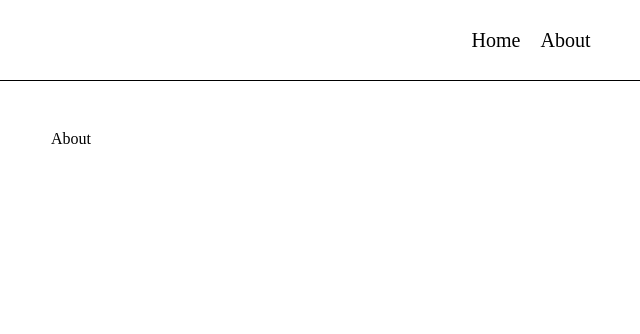
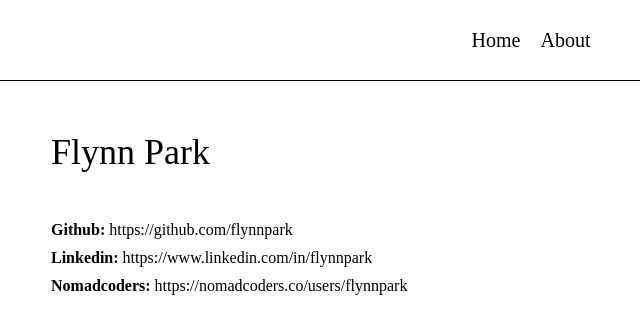
Before and after one commit to flynnpark/nomad-books, a Next.js app: page /about in a window 1280 px wide. Shown: the top 334 px of the page, without its empty margins (109-749 px from the left). Built offline with nearby package versions, Linux system fonts and the light colour scheme.

Commit message:
:sparkles: 어바웃 페이지 작업

```diff
--- a/src/components/Header/Menu.tsx
+++ b/src/components/Header/Menu.tsx
@@ -1,7 +1,7 @@
 import Link from 'next/link';
 import { PropsWithChildren } from 'react';
 
-import { MenuItem } from './styled';
+import { MenuItem } from './styles';
 
 interface Props extends PropsWithChildren {
   to: string;
--- a/src/components/Header/index.tsx
+++ b/src/components/Header/index.tsx
@@ -1,5 +1,5 @@
 import Menu from './Menu';
-import { MenuItems, Navigator } from './styled';
+import { MenuItems, Navigator } from './styles';
 
 function Header() {
   return (
--- /dev/null
+++ b/src/components/Header/styles.ts
@@ -0,0 +1,30 @@
+import styled from 'styled-components';
+
+import { MAX_WIDTH } from '~/constants';
+
+export const Navigator = styled.nav`
+  display: flex;
+  justify-content: center;
+  align-items: center;
+  padding: 30px 0;
+  border-bottom: 1px solid;
+`;
+
+export const MenuContainer = styled.div`
+  display: flex;
+  max-width: ${MAX_WIDTH}px;
+  margin: auto;
+`;
+
+export const MenuItems = styled.ul`
+  display: flex;
+  font-size: 20px;
+`;
+
+export const MenuItem = styled.li`
+  position: relative;
+  font-weight: 500;
+  :not([hidden]) ~ :not([hidden]) {
+    margin-left: 20px;
+  }
+`;
--- a/src/components/ListsItem/index.tsx
+++ b/src/components/ListsItem/index.tsx
@@ -9,9 +9,9 @@ interface Props {
 
 function ListItem({ href, title }: Props) {
   return (
-    <Link href={href}>
-      <ListItemContainer>{title}</ListItemContainer>
-    </Link>
+    <ListItemContainer>
+      <Link href={href}>{title}</Link>
+    </ListItemContainer>
   );
 }
 
--- /dev/null
+++ b/src/components/ProfileItem/index.tsx
@@ -0,0 +1,23 @@
+import { ItemContainer, ItemName } from './styled';
+
+export interface Props {
+  name: string;
+  value: string;
+}
+
+function ProfileItem({ name, value }: Props) {
+  return (
+    <ItemContainer>
+      <ItemName>{name}:</ItemName>{' '}
+      {value.startsWith('https://') ? (
+        <a href={value} target="_blank">
+          {value}
+        </a>
+      ) : (
+        value
+      )}
+    </ItemContainer>
+  );
+}
+
+export default ProfileItem;
--- /dev/null
+++ b/src/components/ProfileItem/styled.ts
@@ -0,0 +1,9 @@
+import styled from 'styled-components';
+
+export const ItemContainer = styled.p`
+  margin-top: 12px;
+`;
+
+export const ItemName = styled.strong`
+  font-weight: 900;
+`;
--- a/src/pages/about/index.tsx
+++ b/src/pages/about/index.tsx
@@ -1,5 +1,32 @@
+import ProfileItem, {
+  Props as ProfileItemProps,
+} from '~/components/ProfileItem';
+import { PageTitle } from '~/styles/layout';
+
+const items: ProfileItemProps[] = [
+  {
+    name: 'Github',
+    value: 'https://github.com/flynnpark',
+  },
+  {
+    name: 'Linkedin',
+    value: 'https://www.linkedin.com/in/flynnpark',
+  },
+  {
+    name: 'Nomadcoders',
+    value: 'https://nomadcoders.co/users/flynnpark',
+  },
+];
+
 function About() {
-  return <h1>About</h1>;
+  return (
+    <>
+      <PageTitle>Flynn Park</PageTitle>
+      {items.map((item) => (
+        <ProfileItem key={item.name} name={item.name} value={item.value} />
+      ))}
+    </>
+  );
 }
 
 export default About;
```
